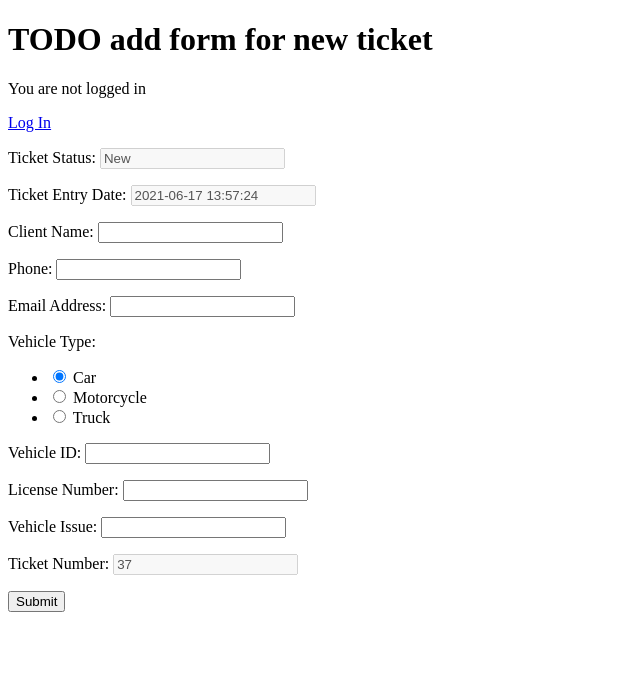
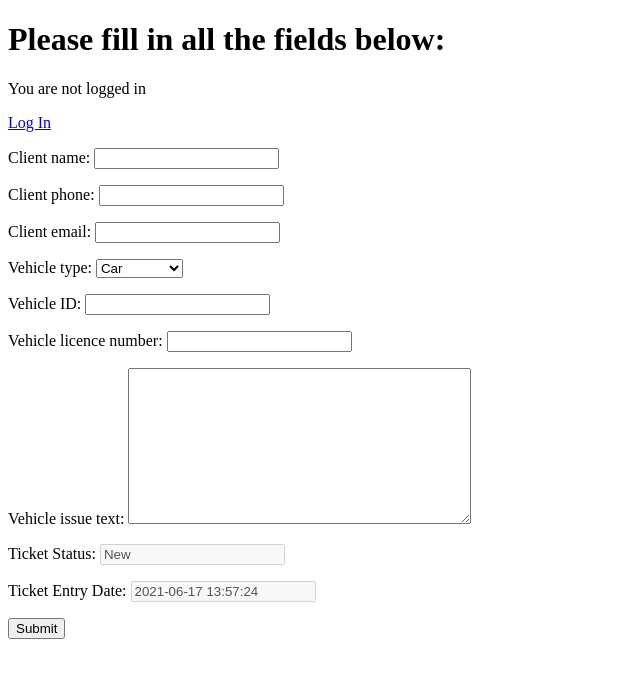
Before and after one commit to MunteanuSorin/Service_Management_Web_Platform, a Django app: page /ticket/newticket/ in a window 1280 px wide. Shown: the top 678 px of the page, without its empty margins (0-640 px from the left). Run offline with Django 3.2, Linux system fonts and the light colour scheme.

Commit message:
Forms are now saved in the DB

```diff
--- a/Service_Web_Platform/ticket/forms.py
+++ b/Service_Web_Platform/ticket/forms.py
@@ -3,31 +3,13 @@ from django.utils import timezone
 from .models import Ticket
 
 
-class TicketForm(forms.Form):
-    VEHICLE_CHOICES = [('Car', 'Car'),
-                       ('Motorcycle', 'Motorcycle'),
-                       ('Truck', 'Truck')]
-    TICKET_STATUSES = [('New', 'New'),
-                       ('Ongoing', 'Ongoing'),
-                       ('Finished', 'Finished')]
+class TicketForm(forms.ModelForm):
+    class Meta:
+        model = Ticket
+        exclude = ['ticket_solution_date', 'ticket_solution_text', 'ticket_assignee']
 
     ticket_status = forms.CharField(label='Ticket Status', initial='New', disabled=True)
     ticket_entry_date = forms.DateTimeField(label='Ticket Entry Date', initial=timezone.now(), disabled=True)
-
-    client_name = forms.CharField(label='Client Name', max_length=100)
-    client_phone = forms.CharField(label='Phone', max_length=14)
-    client_email = forms.EmailField(label='Email Address', max_length=100)
-
-    vehicle_type = forms.ChoiceField(label='Vehicle Type', choices=VEHICLE_CHOICES, widget=forms.RadioSelect, initial='Car')
-    vehicle_ID = forms.CharField(label='Vehicle ID', max_length=17)
-    vehicle_licence_number = forms.CharField(label='License Number', max_length=12)
-    vehicle_issue = forms.CharField(label='Vehicle Issue')
-
-    last_ticket_number = Ticket.objects.order_by('-ticket_number')[0].ticket_number
-#   last_ticket_id = last_ticket_number.ticket_number
-
-    ticket_number = forms.IntegerField(label='Ticket Number', initial=last_ticket_number+1,
-                                       disabled=True)
 
 
 class Edit_Ticket_Form(forms.Form):
--- a/Service_Web_Platform/ticket/templates/ticket/newticket.html
+++ b/Service_Web_Platform/ticket/templates/ticket/newticket.html
@@ -5,13 +5,13 @@
     <title>New Ticket</title>
 </head>
 <body>
-<h1>TODO add form for new ticket</h1>
+<h1>Please fill in all the fields below:</h1>
 </body>
 </html>
 
 {% include 'loginlogout.html' %}
 
-<form action={{ticket_number}} method="post">
+<form method="post">
     {% csrf_token %}
     {{ form.as_p }}
     <input type="submit" value="Submit">
--- a/Service_Web_Platform/ticket/urls.py
+++ b/Service_Web_Platform/ticket/urls.py
@@ -8,4 +8,5 @@ urlpatterns = [
     path('<int:ticket_number>/', views.detail, name='detail'),
     path('<int:ticket_number>/editticket/', views.editticket, name='editticket'),
     path('newticket/', views.newticket, name='newticket'),
+    path('newticket/ticket/index', views.index, name='index')
 ]
--- a/Service_Web_Platform/ticket/views.py
+++ b/Service_Web_Platform/ticket/views.py
@@ -1,5 +1,5 @@
 from django.core.paginator import Paginator
-from django.shortcuts import get_object_or_404, render
+from django.shortcuts import get_object_or_404, render, redirect
 from django.http import HttpResponse
 from django.template import loader
 from django.http import Http404
@@ -11,7 +11,7 @@ from .forms import TicketForm, Edit_Ticket_Form
 
 def index(request):
     latest_ticket_list = Ticket.objects.order_by('-ticket_number')
-    paginator = Paginator(latest_ticket_list, 2)
+    paginator = Paginator(latest_ticket_list, 15)
     context = {
         'latest_ticket_list': latest_ticket_list,
     }
@@ -26,12 +26,21 @@ def detail(request, ticket_number):
 
 
 def newticket(request):
+    form = TicketForm(request.POST or None)
+
+    if form.is_valid():
+        form.save()
+        return redirect('/ticket/')
+
+    return render(request, 'ticket/newticket.html', {'form': form})
+
+'''
     if request.method == 'POST':
         form = TicketForm(request.POST)
     else:
         form = TicketForm()
     return render(request, 'ticket/newticket.html', {'form': form})
-
+'''
 
 def editticket(request, ticket_number):
     context = {}
```
Also changed, not shown: Service_Web_Platform/ticket/templates/ticket/thank_you.html (added, +10 -0 lines), Service_Web_Platform/db.sqlite3.
